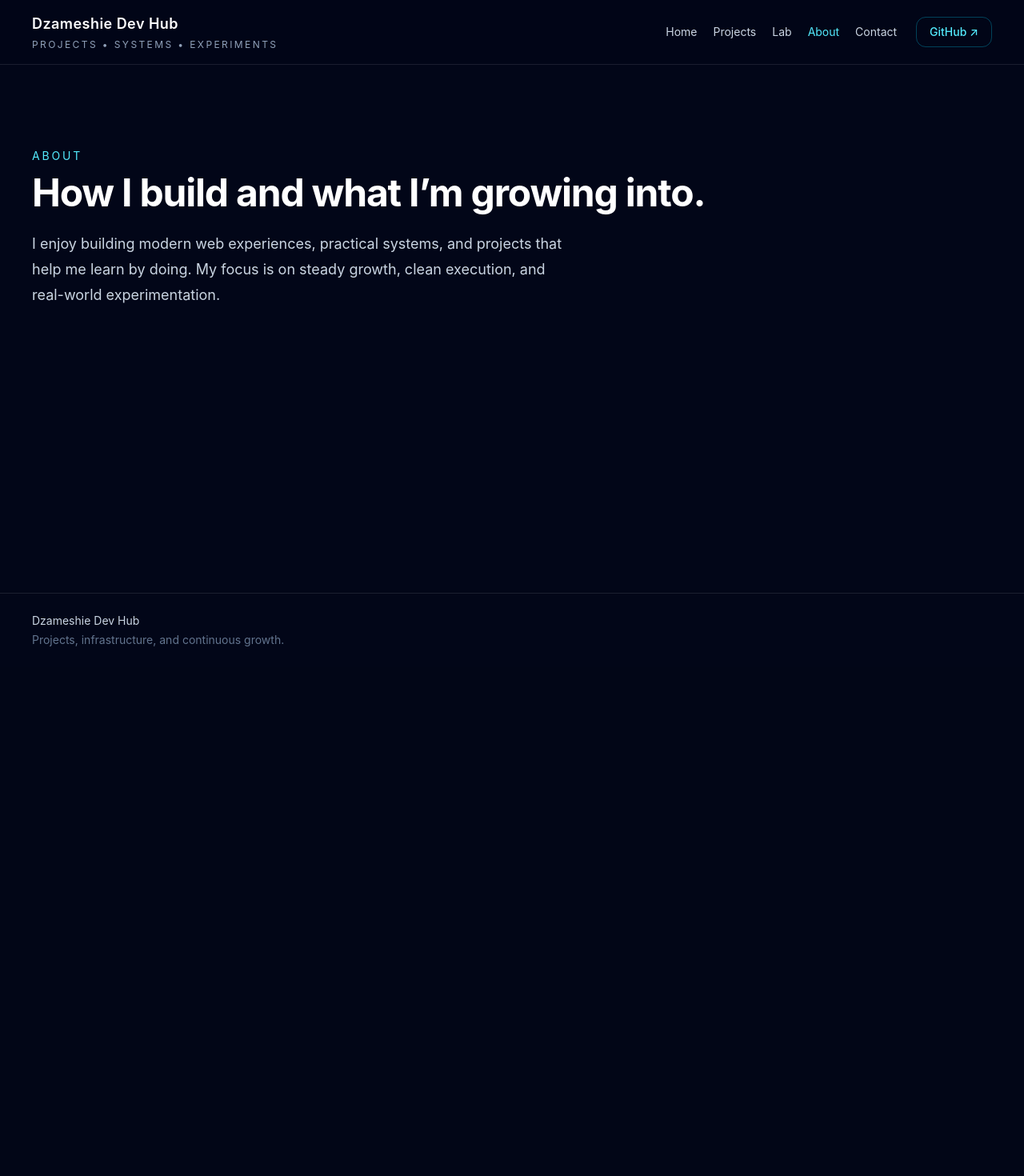
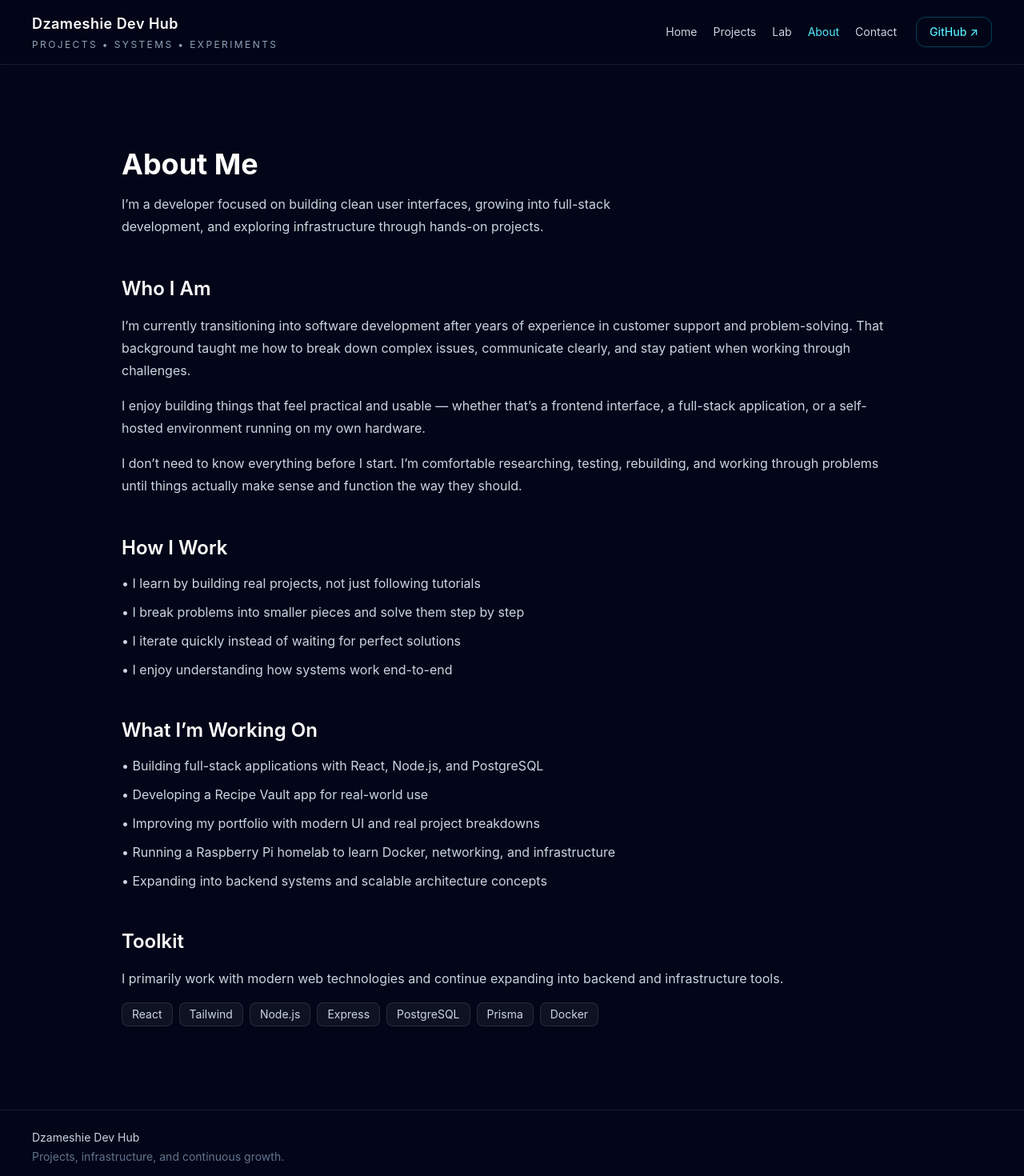
Before and after one commit to cedricdzameshie/dzameshie-dev-hub, a React (Vite) app: page /about in a window 1280 px wide. Shown: the top 1470 px of the page at 80% size. Before the commit the page ends 834 px from the top, so only its background shows below. Built offline with nearby package versions, Linux system fonts and the light colour scheme.

Commit message:
made updates to multiple sections

```diff
--- a/src/components/layout/Navbar.jsx
+++ b/src/components/layout/Navbar.jsx
@@ -41,7 +41,7 @@ export default function Navbar() {
           </nav>
 
           <a
-            href="https://github.com/YOUR-GITHUB-USERNAME"
+            href="https://github.com/cedricdzameshie"
             target="_blank"
             rel="noreferrer"
             className="rounded-xl border border-cyan-400/30 px-4 py-2 text-sm font-medium text-cyan-300 transition hover:border-cyan-300 hover:bg-cyan-400/10"
--- a/src/pages/About.jsx
+++ b/src/pages/About.jsx
@@ -1,17 +1,104 @@
 export default function About() {
   return (
-    <section className="py-16">
-      <p className="mb-3 text-sm uppercase tracking-[0.2em] text-cyan-300">
-        About
+    <section className="mx-auto max-w-5xl px-6 py-16">
+
+      {/* HERO */}
+      <h1 className="text-4xl font-bold text-white">
+        About Me
+      </h1>
+
+      <p className="mt-4 max-w-2xl text-slate-300 leading-7">
+        I’m a developer focused on building clean user interfaces, growing into
+        full-stack development, and exploring infrastructure through hands-on
+        projects.
       </p>
-      <h1 className="text-4xl font-bold tracking-tight text-white md:text-5xl">
-        How I build and what I’m growing into.
-      </h1>
-      <p className="mt-6 max-w-2xl text-lg leading-8 text-slate-300">
-        I enjoy building modern web experiences, practical systems, and projects
-        that help me learn by doing. My focus is on steady growth, clean
-        execution, and real-world experimentation.
-      </p>
+
+      {/* WHO I AM */}
+      <div className="mt-12">
+        <h2 className="text-2xl font-semibold text-white">
+          Who I Am
+        </h2>
+
+        <p className="mt-4 text-slate-300 leading-7">
+          I’m currently transitioning into software development after years of
+          experience in customer support and problem-solving. That background
+          taught me how to break down complex issues, communicate clearly, and
+          stay patient when working through challenges.
+        </p>
+
+        <p className="mt-4 text-slate-300 leading-7">
+          I enjoy building things that feel practical and usable — whether that’s
+          a frontend interface, a full-stack application, or a self-hosted
+          environment running on my own hardware.
+        </p>
+
+        <p className="mt-4 text-slate-300 leading-7">
+          I don’t need to know everything before I start. I’m comfortable
+          researching, testing, rebuilding, and working through problems until
+          things actually make sense and function the way they should.
+        </p>
+      </div>
+
+      {/* HOW I WORK */}
+      <div className="mt-12">
+        <h2 className="text-2xl font-semibold text-white">
+          How I Work
+        </h2>
+
+        <ul className="mt-4 space-y-3 text-slate-300">
+          <li>• I learn by building real projects, not just following tutorials</li>
+          <li>• I break problems into smaller pieces and solve them step by step</li>
+          <li>• I iterate quickly instead of waiting for perfect solutions</li>
+          <li>• I enjoy understanding how systems work end-to-end</li>
+        </ul>
+      </div>
+
+      {/* WHAT I'M WORKING ON */}
+      <div className="mt-12">
+        <h2 className="text-2xl font-semibold text-white">
+          What I’m Working On
+        </h2>
+
+        <ul className="mt-4 space-y-3 text-slate-300">
+          <li>• Building full-stack applications with React, Node.js, and PostgreSQL</li>
+          <li>• Developing a Recipe Vault app for real-world use</li>
+          <li>• Improving my portfolio with modern UI and real project breakdowns</li>
+          <li>• Running a Raspberry Pi homelab to learn Docker, networking, and infrastructure</li>
+          <li>• Expanding into backend systems and scalable architecture concepts</li>
+        </ul>
+      </div>
+
+      {/* TOOLKIT */}
+      <div className="mt-12">
+        <h2 className="text-2xl font-semibold text-white">
+          Toolkit
+        </h2>
+
+        <p className="mt-4 text-slate-300 leading-7">
+          I primarily work with modern web technologies and continue expanding
+          into backend and infrastructure tools.
+        </p>
+
+        <div className="mt-4 flex flex-wrap gap-2">
+          {[
+            "React",
+            "Tailwind",
+            "Node.js",
+            "Express",
+            "PostgreSQL",
+            "Prisma",
+            "Docker",
+          ].map((tech) => (
+            <span
+              key={tech}
+              className="rounded-lg border border-white/10 bg-white/[0.05] px-3 py-1 text-sm text-slate-300"
+            >
+              {tech}
+            </span>
+          ))}
+        </div>
+      </div>
+
     </section>
   );
 }
--- a/src/pages/Contact.jsx
+++ b/src/pages/Contact.jsx
@@ -1,16 +1,72 @@
 export default function Contact() {
   return (
-    <section className="py-16">
-      <p className="mb-3 text-sm uppercase tracking-[0.2em] text-cyan-300">
+    <section className="mx-auto max-w-5xl px-6 py-16">
+      {/* HERO */}
+      <p className="text-sm uppercase tracking-[0.25em] text-cyan-300">
         Contact
       </p>
-      <h1 className="text-4xl font-bold tracking-tight text-white md:text-5xl">
+
+      <h1 className="mt-3 text-4xl font-bold tracking-tight text-white md:text-5xl">
         Let’s connect.
       </h1>
-      <p className="mt-6 max-w-2xl text-lg leading-8 text-slate-300">
-        This page will hold your GitHub, LinkedIn, email, and any future contact
-        form or recruiter-friendly contact details.
+
+      <p className="mt-4 max-w-2xl text-base leading-7 text-slate-300">
+        If you’d like to connect, talk about opportunities, or follow the work
+        I’m building, you can reach me through the links below.
       </p>
+
+      {/* CONTACT LINKS */}
+      <div className="mt-10 grid gap-6 md:grid-cols-3">
+        <a
+          href="https://github.com/cedricdzameshie"
+          target="_blank"
+          rel="noreferrer"
+          className="rounded-2xl border border-white/10 bg-white/[0.03] p-6 text-left transition hover:border-cyan-400/30 hover:bg-white/[0.05]"
+        >
+          <p className="text-xs uppercase tracking-[0.25em] text-slate-400">
+            GitHub
+          </p>
+          <h2 className="mt-3 text-xl font-semibold text-white">
+            cedricdzameshie
+          </h2>
+          <p className="mt-3 text-sm leading-6 text-slate-300">
+            Explore my repositories, experiments, and ongoing development work.
+          </p>
+        </a>
+
+        <a
+          href="https://www.linkedin.com/in/cedric-dzameshie-587628b1/"
+          target="_blank"
+          rel="noreferrer"
+          className="rounded-2xl border border-white/10 bg-white/[0.03] p-6 text-left transition hover:border-cyan-400/30 hover:bg-white/[0.05]"
+        >
+          <p className="text-xs uppercase tracking-[0.25em] text-slate-400">
+            LinkedIn
+          </p>
+          <h2 className="mt-3 text-xl font-semibold text-white">
+            Cedric Dzameshie
+          </h2>
+          <p className="mt-3 text-sm leading-6 text-slate-300">
+            Connect with me professionally and follow my career growth.
+          </p>
+        </a>
+
+        <a
+          href="mailto:cedric.dzameshie@protonmail.com"
+          className="rounded-2xl border border-white/10 bg-white/[0.03] p-6 text-left transition hover:border-cyan-400/30 hover:bg-white/[0.05]"
+        >
+          <p className="text-xs uppercase tracking-[0.25em] text-slate-400">
+            Email
+          </p>
+          <h2 className="mt-3 text-xl font-semibold text-white">
+            Reach Out
+          </h2>
+          <p className="mt-3 text-sm leading-6 text-slate-300">
+            Send me a message for opportunities, collaboration, or questions
+            about my work.
+          </p>
+        </a>
+      </div>
     </section>
   );
 }
--- a/src/pages/Home.jsx
+++ b/src/pages/Home.jsx
@@ -45,7 +45,7 @@ export default function Home() {
             </NavLink>
 
             <a
-              href="https://github.com/YOUR-GITHUB-USERNAME"
+              href="https://github.com/cedricdzameshie"
               target="_blank"
               rel="noreferrer"
               className="rounded-xl border border-cyan-400/30 px-6 py-3 text-sm font-medium text-cyan-300 transition hover:border-cyan-300 hover:bg-cyan-400/10"
--- a/src/pages/Projects.jsx
+++ b/src/pages/Projects.jsx
@@ -96,7 +96,7 @@ export default function Projects() {
 
         <div className="mt-8">
           <a
-            href="https://github.com/YOUR-GITHUB-USERNAME"
+            href="https://github.com/cedricdzameshie"
             target="_blank"
             rel="noreferrer"
             className="inline-flex items-center gap-2 rounded-xl border border-cyan-400/30 px-5 py-3 text-sm font-medium text-cyan-300 transition hover:border-cyan-300 hover:bg-cyan-400/10"
@@ -288,7 +288,7 @@ export default function Projects() {
 
               <div className="flex flex-wrap gap-3">
                 <a
-                  href="https://github.com/YOUR-GITHUB-USERNAME"
+                  href="https://github.com/cedricdzameshie/job-tracker-app"
                   target="_blank"
                   rel="noreferrer"
                   className="inline-flex items-center gap-2 rounded-xl border border-cyan-400/30 px-4 py-2 text-sm font-medium text-cyan-300 transition hover:border-cyan-300 hover:bg-cyan-400/10"
@@ -477,7 +477,7 @@ export default function Projects() {
 
               <div className="flex flex-wrap gap-3">
                 <a
-                  href="https://github.com/YOUR-GITHUB-USERNAME"
+                  href="https://github.com/cedricdzameshie/BakeryBulochka"
                   target="_blank"
                   rel="noreferrer"
                   className="inline-flex items-center gap-2 rounded-xl border border-cyan-400/30 px-4 py-2 text-sm font-medium text-cyan-300 transition hover:border-cyan-300 hover:bg-cyan-400/10"
@@ -656,7 +656,7 @@ export default function Projects() {
 
       <div className="flex flex-wrap gap-3">
         <a
-          href="https://github.com/YOUR-GITHUB-USERNAME"
+          href="https://github.com/cedricdzameshie"
           target="_blank"
           rel="noreferrer"
           className="inline-flex items-center gap-2 rounded-xl border border-cyan-400/30 px-4 py-2 text-sm font-medium text-cyan-300 transition hover:border-cyan-300 hover:bg-cyan-400/10"
```
